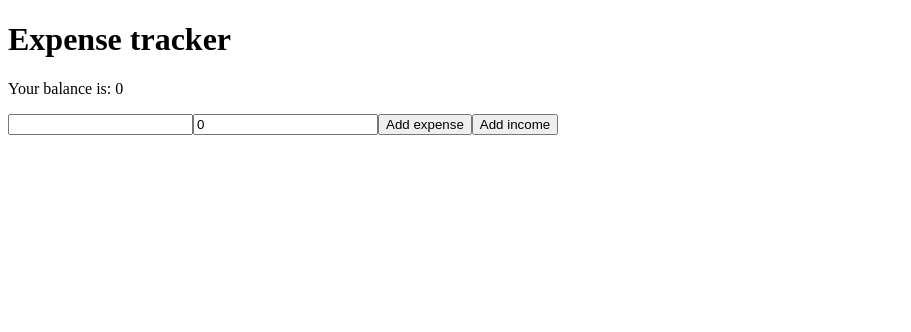
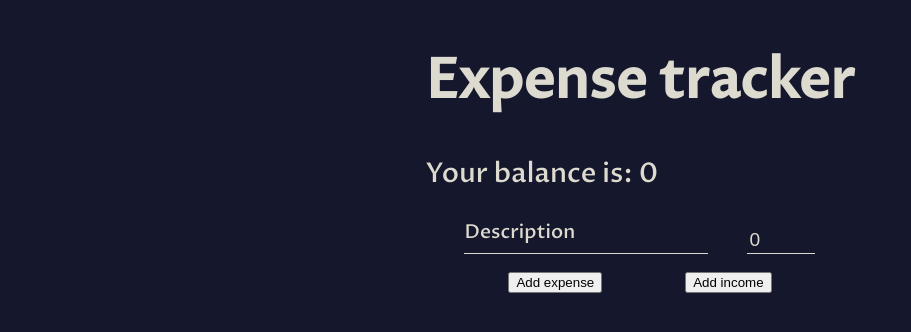
Before and after one commit to rampratts/react-expense-tracker, a React app: page / in a window 1280 px wide. Shown: the whole page, without its empty margins (0-911 px from the left). Built offline with nearby package versions, Linux system fonts and the light colour scheme.

Commit message:
Added basic design

```diff
--- a/public/index.html
+++ b/public/index.html
@@ -24,6 +24,12 @@
       work correctly both with client-side routing and a non-root public URL.
       Learn how to configure a non-root public URL by running `npm run build`.
     -->
+    <style>
+      @font-face {
+        font-family: 'Proza-libre';
+        src: url('./fonts/ProzaLibre-Medium.ttf');
+      }
+    </style>
     <title>React App</title>
   </head>
   <body>
--- a/src/Components/App.css
+++ b/src/Components/App.css
@@ -0,0 +1,60 @@
+body {
+    display: flex;
+    justify-content: center;
+    align-items: center;
+    font-size: 1.7rem;
+    background-color: #15172c;
+    color: #dddacf;
+    font-family: 'Proza-libre';
+}
+
+#form-container {
+    display: grid;
+    grid-gap: 1rem;
+}
+
+#value-input {
+    width: 4rem;
+    height: 1.5rem;
+}
+
+#description-input {
+    width: 15rem;
+    height: 1.5rem;
+}
+
+.row {
+    display: flex;
+    justify-content: space-evenly;
+}
+
+.input-container label {
+    position: absolute;
+    font-size: 1.2rem;
+    transition: all .2s;
+}
+
+.input-container input {
+    border: 0;
+    border-bottom: 1px solid #dddacf;
+    font-size: 1.2rem;
+    background-color: transparent;
+    color: #dddacf;
+    transition: all .2s;
+}
+
+.input-container input:focus {
+    border:none;
+    outline:none;
+    border-bottom: 1px solid #B30049;
+}
+
+
+.input-container:focus-within > label{
+    transform: translateY(-10px);
+    font-size: 0.9rem;
+}
+.input-container input:valid > label{
+    transform: translateY(-10px);
+    font-size: 0.9rem;
+}
--- a/src/Components/App.js
+++ b/src/Components/App.js
@@ -53,18 +53,32 @@ class App extends React.Component {
       <div>
         <h1>Expense tracker</h1>
         <p>Your balance is: {this.state.balance}</p>
+        <div id='form-container'>
+          <div class='row'>
+            <div class='input-container'>
+              <label>Description</label>
               <input
                 placheolder='Enter a new description'
                 type='text'
                 value={this.state.newDescription}
+                id='description-input'
                 onChange={e => this.setState({newDescription: e.target.value})}/>
+            </div>
+
+            <div class='input-container'>
               <input
                 placheolder='Enter a new value'
                 type='number'
                 value={this.state.newValue}
+                id='value-input'
                 onChange={e => this.setState({newValue: parseInt(e.target.value)})}/>
+            </div>
+          </div>
+          <div class='row'>
             <button onClick={this.addExpense}>Add expense</button>
             <button onClick={this.addIncome}>Add income</button>
+          </div>
+        </div>
         <ItemList items={this.state.items} deleteMyItem={this.deleteItem}/>
       </div>
     );
```
Also changed, not shown: public/fonts/ProzaLibre-Bold.ttf (added), public/fonts/ProzaLibre-BoldItalic.ttf (added), public/fonts/ProzaLibre-ExtraBold.ttf (added), public/fonts/ProzaLibre-ExtraBoldItalic.ttf (added), public/fonts/ProzaLibre-Italic.ttf (added), public/fonts/ProzaLibre-Medium.ttf (added), public/fonts/ProzaLibre-MediumItalic.ttf (added), public/fonts/ProzaLibre-Regular.ttf (added), public/fonts/ProzaLibre-SemiBold.ttf (added), public/fonts/ProzaLibre-SemiBoldItalic.ttf (added). Lines whose indentation alone changed are shown as unchanged.
